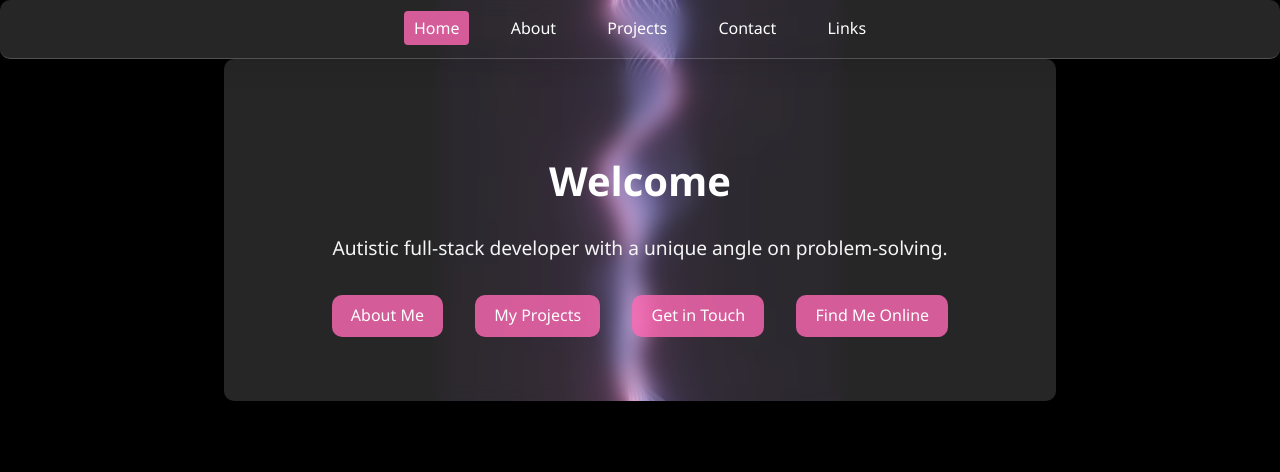
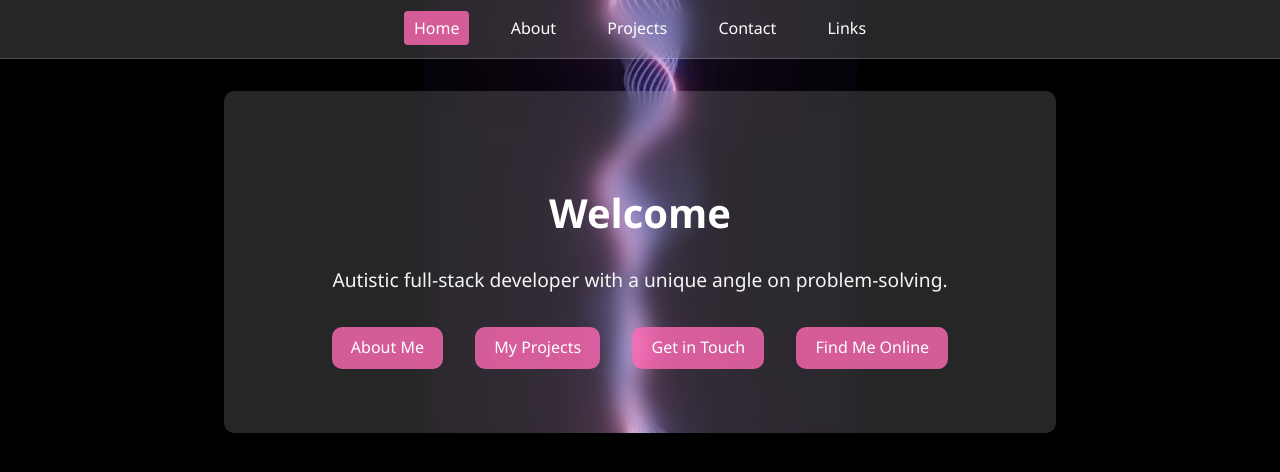
Before and after one commit to Jonathan-MacDuff/My-Personal-Website, a React (Create React App) app in the folder client/: page / in a window 1280 px wide. Shown: the top 472 px of the page. Built offline with nearby package versions, Linux system fonts and the light colour scheme.

Commit message:
adjusted css for navbar-containter spacing

```diff
--- a/client/src/index.css
+++ b/client/src/index.css
@@ -285,12 +285,12 @@ a:hover {
 }
 
 .container,
-.navbar,
 .home-container,
 .about-container,
 .form-container,
 .links-section,
 .projects-container {
+  margin-top: 2rem;
   background-color: rgba(255, 255, 255, 0.15);
   backdrop-filter: blur(10px);
   border-radius: 10px;
```
Also changed, not shown: client/src/pages/Home.js (line endings or trailing spaces).
